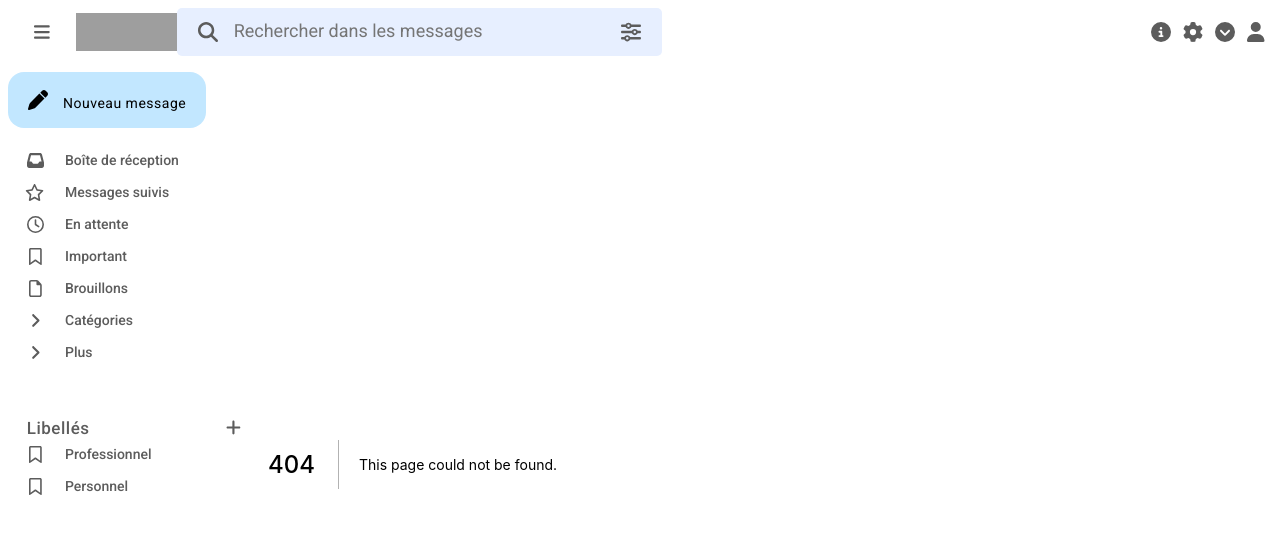
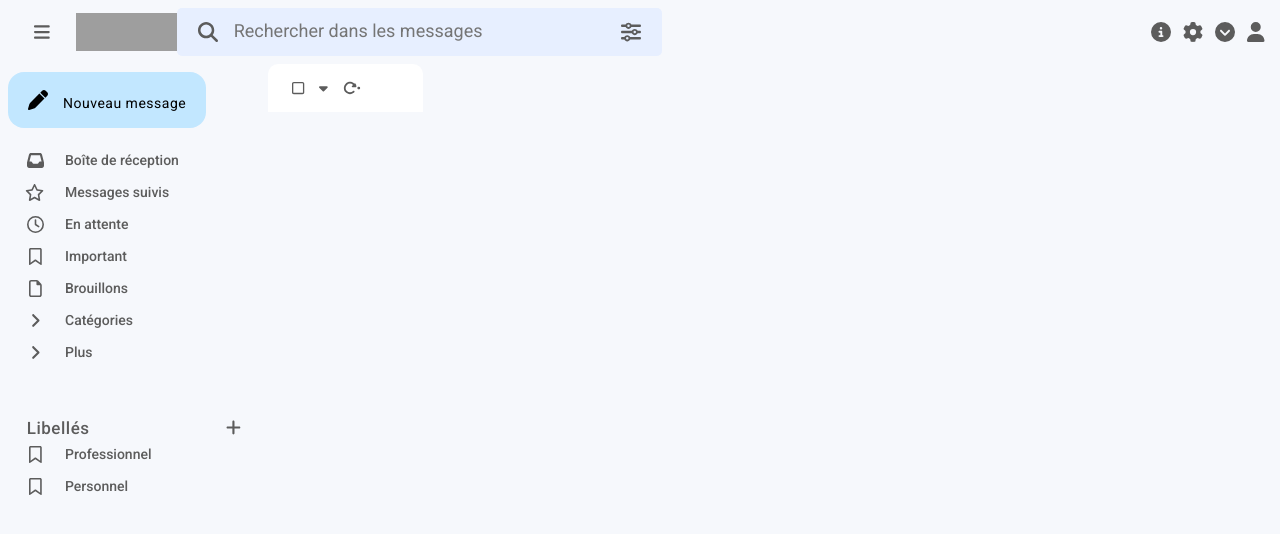
Before and after one commit to julienGdrd/mailboxapp, a Next.js app: page /followedBox in a window 1280 px wide. Before the commit this address had no page. Shown: the top 534 px of the page. Built offline with nearby package versions, Linux system fonts and the light colour scheme; grey boxes are pictures that could not be loaded.

Commit message:
mark mail as followed

```diff
--- /dev/null
+++ b/components/FollowedBox.js
@@ -0,0 +1,98 @@
+import styles from "../styles/RightPanel.module.css";
+
+import { FontAwesomeIcon } from "@fortawesome/react-fontawesome";
+import {
+  faAngleRight,
+  faBars,
+  faCaretDown,
+  faCircle,
+  faCircleChevronDown,
+  faCircleInfo,
+  faEllipsisVertical,
+  faGear,
+  faInbox,
+  faMagnifyingGlass,
+  faPaperclip,
+  faPen,
+  faPlus,
+  faRotateRight,
+  faSliders,
+  faTag,
+  faUser,
+  faUserGroup,
+} from "@fortawesome/free-solid-svg-icons";
+import {
+  faBookmark,
+  faClock,
+  faFile,
+  faSquare,
+  faStar,
+} from "@fortawesome/free-regular-svg-icons";
+
+import { useSelector, useDispatch } from "react-redux";
+import { useState } from "react";
+
+import RowMail from "./RowMail";
+
+export default function FollowedBox() {
+  const allMails = useSelector((state) => state.allMails.value);
+  console.log("allMails", allMails);
+
+  let tableMail;
+  let followedMailList = [];
+
+  for (let mail of allMails) {
+    if (mail.followed) {
+        followedMailList.push(mail);
+    }
+  }
+  tableMail = followedMailList.map((mail, i) => {
+    return <RowMail key={i} {...mail} />;
+  });
+
+  return (
+    <div>
+      <div className={styles.rightPanel}>
+        {/* inbox header --------------------- */}
+        <div className={styles.inboxHeader}>
+          <div className={styles.leftControls}>
+            <div className={styles.selectBox}>
+              <div className={styles.checkBox}>
+                <FontAwesomeIcon
+                  icon={faSquare}
+                  className={styles.iconsLeftControl}
+                />
+              </div>
+              <div className={styles.iconCaretDown}>
+                <FontAwesomeIcon
+                  icon={faCaretDown}
+                  className={styles.iconsLeftControl}
+                />
+              </div>
+            </div>
+            <div className={styles.iconsRight}>
+              <FontAwesomeIcon
+                icon={faRotateRight}
+                className={styles.iconsLeftControl}
+              />
+            </div>
+            <div className={styles.iconsRight}>
+              <FontAwesomeIcon
+                icon={faEllipsisVertical}
+                className={styles.iconsLeftControl}
+              />
+            </div>
+          </div>
+        </div>
+
+        {/* mails Panel --------------------- */}
+        <div className={styles.mailsPanel}>
+          {/* categories tabs --------------------- */}
+
+          {/* mails container ---------------------- */}
+          <div className={styles.mailsContainer}>{tableMail}</div>
+        </div>
+      </div>
+    </div>
+  );
+}
--- a/components/LeftPanel.js
+++ b/components/LeftPanel.js
@@ -37,12 +37,16 @@ export default function LeftPanel() {
   const allMails = useSelector((state) => state.allMails.value);
   let importantLength = 0;
   let unReadLength = 0;
+  let followedLength = 0;
   for (let email of allMails) {
     if (email.important) {
       importantLength++;
     }
-    if(email.unRead){
+    if (email.unRead) {
       unReadLength++;
+    }
+    if (email.followed){
+      followedLength++;
     }
   }
   console.log(importantLength);
@@ -80,6 +84,7 @@ export default function LeftPanel() {
               </div>
             </Link>
 
+            <Link href="/followedBox">
               <div className={styles.leftTabs}>
                 <div className={styles.tabLabelIcon}>
                   <div className={styles.leftTabsIconContainer}>
@@ -90,7 +95,11 @@ export default function LeftPanel() {
                   </div>
                   Messages suivis
                 </div>
+                <span className={styles.counterLeft}>
+                  {followedLength > 0 ? followedLength : ""}
+                </span>
               </div>
+            </Link>
 
             <div className={styles.leftTabs}>
               <div className={styles.tabLabelIcon}>
--- a/components/RowMail.js
+++ b/components/RowMail.js
@@ -20,17 +20,18 @@ import {
   faTag,
   faUser,
   faUserGroup,
+  faStar,
 } from "@fortawesome/free-solid-svg-icons";
 import {
   faClock,
   faFile,
   faSquare,
-  faStar,
+  // faStar,
 } from "@fortawesome/free-regular-svg-icons";
 import Link from "next/link";
 import { useDispatch } from "react-redux";
 import { addMailToDisplay } from "../reducers/mailDisplayer";
-import { handleUpdateImportant, handleUpdateUnRead } from "../reducers/allMails";
+import { handleUpdateImportant, handleUpdateFollowed } from "../reducers/allMails";
 
 function RowMail(props) {
   const dispatch = useDispatch();
@@ -55,6 +56,14 @@ function RowMail(props) {
     dispatch(handleUpdateImportant(payload));
   };
 
+  const handleFollowed = (emailId, followed) => {
+    const payload = {
+      emailId: emailId,
+      followedStatus: followed,
+    };
+    dispatch(handleUpdateFollowed(payload));
+  };
+
 
   return (
     <div>
@@ -67,10 +76,16 @@ function RowMail(props) {
           {/* icons---------------------- */}
           <div className={styles.rowIcons}>
             <div className={styles.mailIcon}>
-              <FontAwesomeIcon icon={faSquare} />
+              <FontAwesomeIcon icon={faSquare}
+
+              />
             </div>
-            <div className={styles.mailIcon}>
-              <FontAwesomeIcon icon={faStar} />
+            <div className={styles.mailIcon}
+              onClick={() => handleFollowed(props._id, !props.followed)}
+            >
+              <FontAwesomeIcon icon={faStar}
+              style={props.followed ? { color: "#E8AB02" } : {}}
+              />
             </div>
             <div
               className={styles.mailIcon}
--- /dev/null
+++ b/pages/followedBox.js
@@ -0,0 +1,7 @@
+import FollowedBox from "../components/FollowedBox";
+
+function FollowedBoxPage(){
+    return <FollowedBox/>;
+}
+
+export default FollowedBoxPage;
--- a/reducers/allMails.js
+++ b/reducers/allMails.js
@@ -28,8 +28,16 @@ const initialState = {
           return email;
         });
     },
+    handleUpdateFollowed: (state, action) => {
+      state.value = state.value.map(email => {
+        if (email._id === action.payload.emailId) {
+          return { ...email, followed: action.payload.followedStatus };
+        }
+        return email;
+      });
+  },
     },
   });
 
-  export const { setAllMailsList, handleUpdateImportant, handleUpdateUnRead } = allMailsSlice.actions;
+  export const { setAllMailsList, handleUpdateImportant, handleUpdateUnRead, handleUpdateFollowed } = allMailsSlice.actions;
   export default allMailsSlice.reducer;
```
Also changed, not shown: components/FullMail.js (+17 -4 lines). Lines whose indentation alone changed are shown as unchanged.
